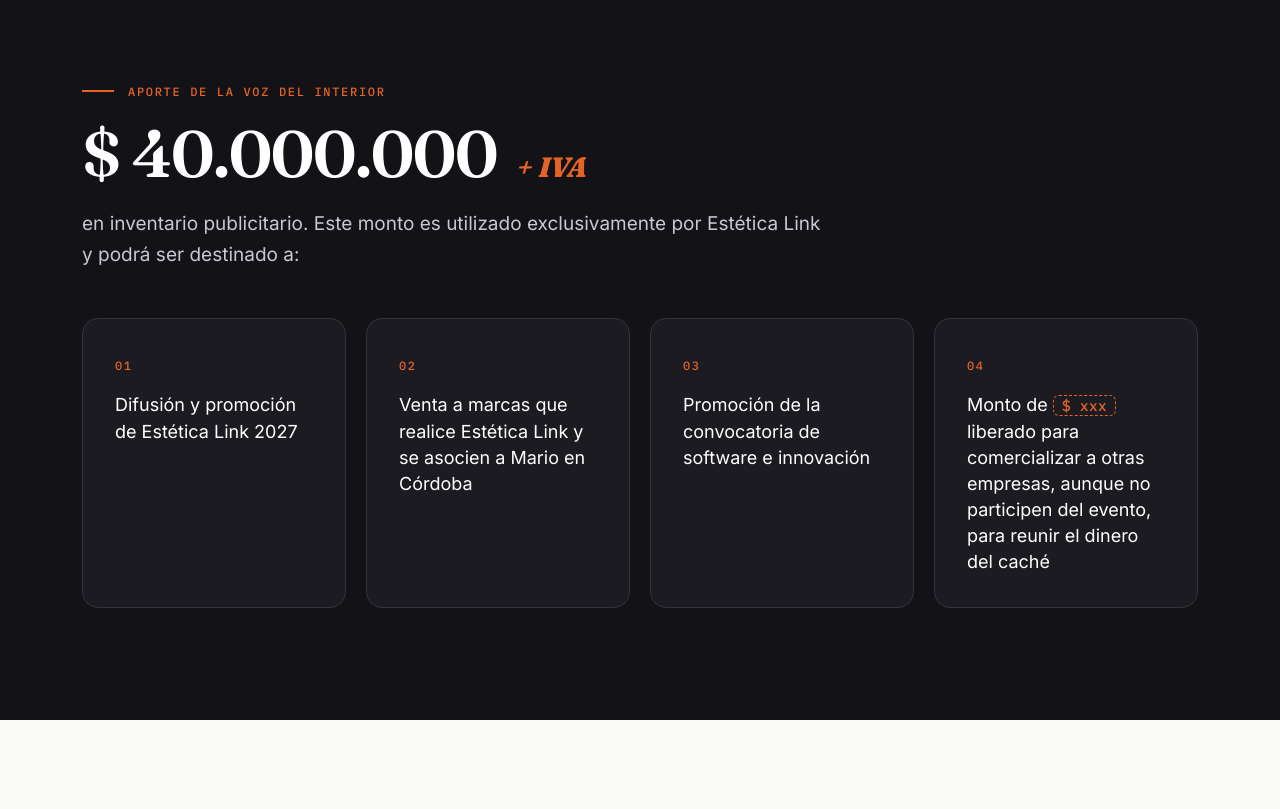
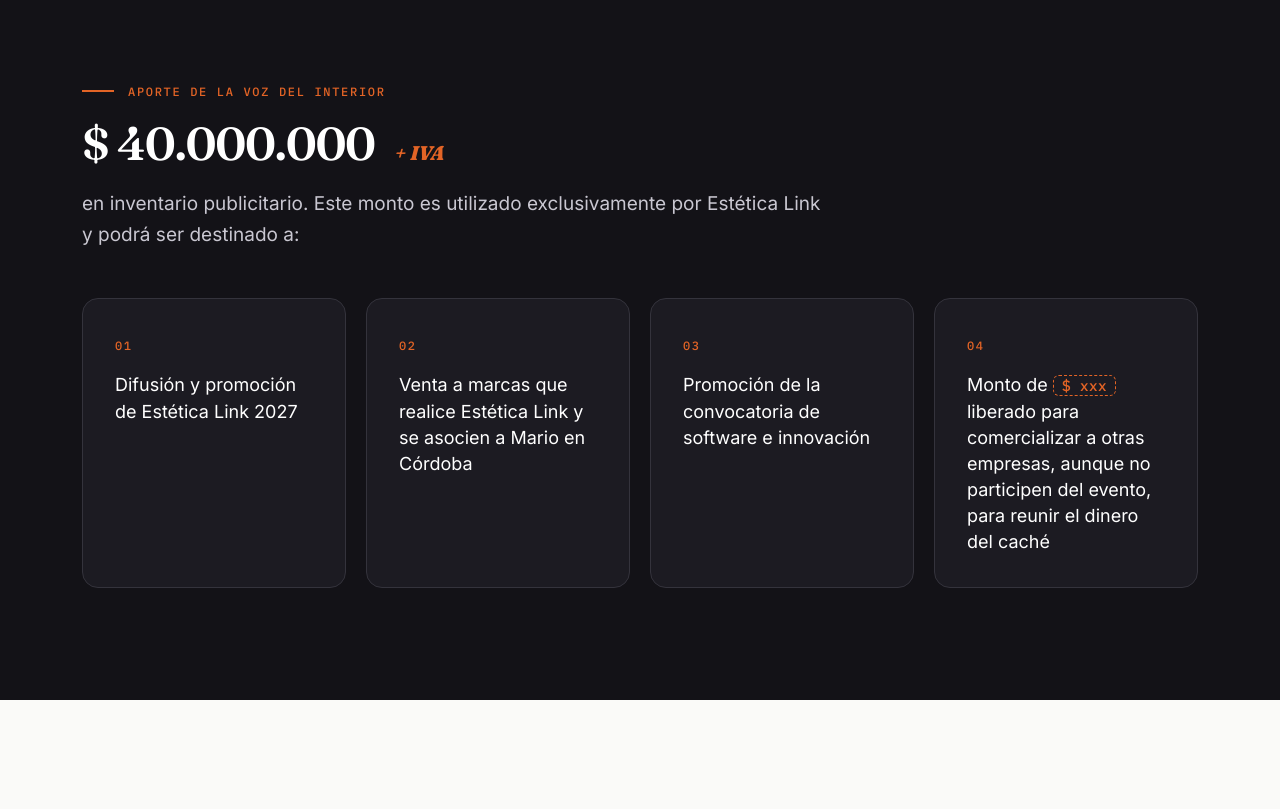
Before and after one commit to mauro-iman/esteticalink-lavoz, a plain HTML site: page index.html in a window 1280 px wide. Shown: the part 3580-4389 px from the top of the page. Drawn offline with Linux system fonts and the light colour scheme.

Commit message:
Achicar el monto del inventario
Co-Authored-By: Claude Opus 5.5 <noreply@anthropic.com>
Claude-Session: https://claude.ai/code/session_01Cps6v8cPT7Lot2p2JFQkpk

```diff
--- a/index.html
+++ b/index.html
@@ -130,8 +130,8 @@ h3 { font-size: 24px; line-height: 1.2; }
 
 /* Inventario */
 .big { display: flex; align-items: baseline; flex-wrap: wrap; gap: 8px 20px; margin-top: 8px; }
-.big .num { font-family: var(--serif); font-weight: 600; font-size: clamp(36px, 5.1vw, 67px); line-height: 1; letter-spacing: -.03em; color: var(--on-dark); font-variant-numeric: tabular-nums; }
-.big .iva { font-family: var(--serif); font-style: italic; font-weight: 900; font-size: clamp(19px, 2.2vw, 28px); color: var(--orange); }
+.big .num { font-family: var(--serif); font-weight: 600; font-size: clamp(28px, 3.6vw, 47px); line-height: 1; letter-spacing: -.03em; color: var(--on-dark); font-variant-numeric: tabular-nums; }
+.big .iva { font-family: var(--serif); font-style: italic; font-weight: 900; font-size: clamp(15px, 1.55vw, 20px); color: var(--orange); }
 .idx { font-family: var(--mono); font-size: 12px; letter-spacing: .12em; color: var(--orange); }
 .card .idx + p { margin-top: 14px; color: var(--ink); font-size: 18px; line-height: 1.45; }
 .dark .card .idx + p { color: var(--on-dark); }
```
